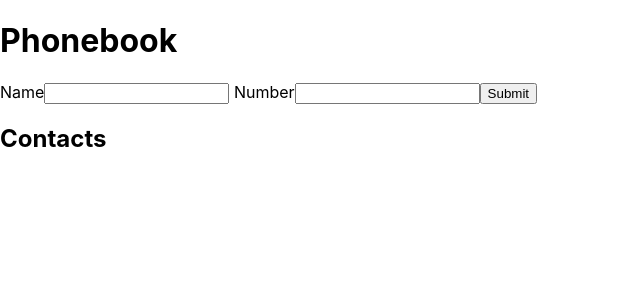
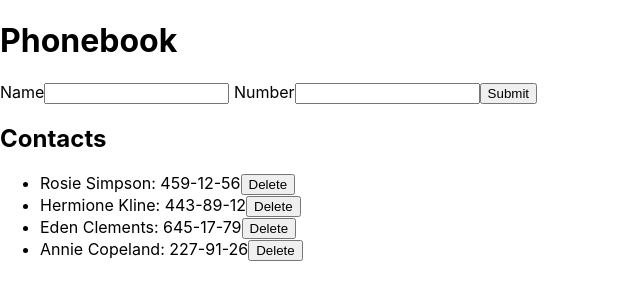
Before and after one commit to webdevbiv/goit-react-hw-02-phonebook, a React (Create React App) app: page / in a window 1280 px wide. Shown: the top 300 px of the page, without its empty margins (0-640 px from the left). Built offline with nearby package versions, Linux system fonts and the light colour scheme.

Commit message:
delete-button

```diff
--- a/src/components/App.jsx
+++ b/src/components/App.jsx
@@ -9,7 +9,12 @@
 export default class App extends Component {
   // static propTypes = {second: third}
   state = {
-    contacts: [],
+    contacts: [
+      { id: 'id-1', name: 'Rosie Simpson', number: '459-12-56' },
+      { id: 'id-2', name: 'Hermione Kline', number: '443-89-12' },
+      { id: 'id-3', name: 'Eden Clements', number: '645-17-79' },
+      { id: 'id-4', name: 'Annie Copeland', number: '227-91-26' },
+    ],
     filter: ''
   }
 
@@ -20,9 +25,10 @@
   }
 
   handleContactDelete = (e) => {
-    console.log(e);
-    const key = e.target.key
-    console.log(e.target);
+    const id = e.target.id
+    const contacts = this.state.contacts
+    console.log(id);
+    this.setState({ contacts: contacts.filter(item => item.id !== id) })
   }
 
   render() {
--- a/src/components/ContactList/ContactList.jsx
+++ b/src/components/ContactList/ContactList.jsx
@@ -12,7 +12,7 @@
                     {contact.name}: {contact.number}
                     <button
                         type="button"
-                        key={contact.id}
+                        id={contact.id}
                         onClick={handleDelete}
                     >
                         Delete</button>
```
